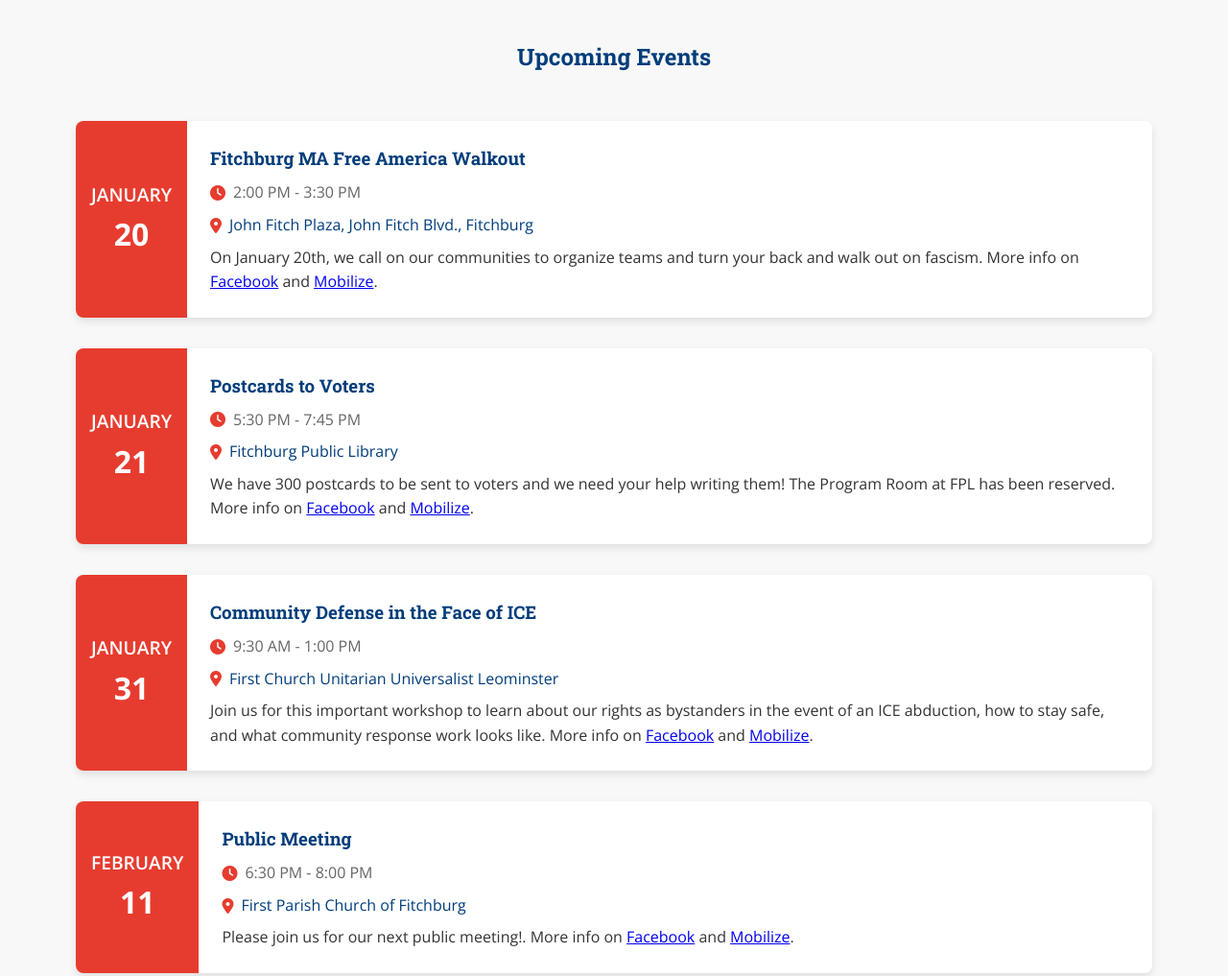
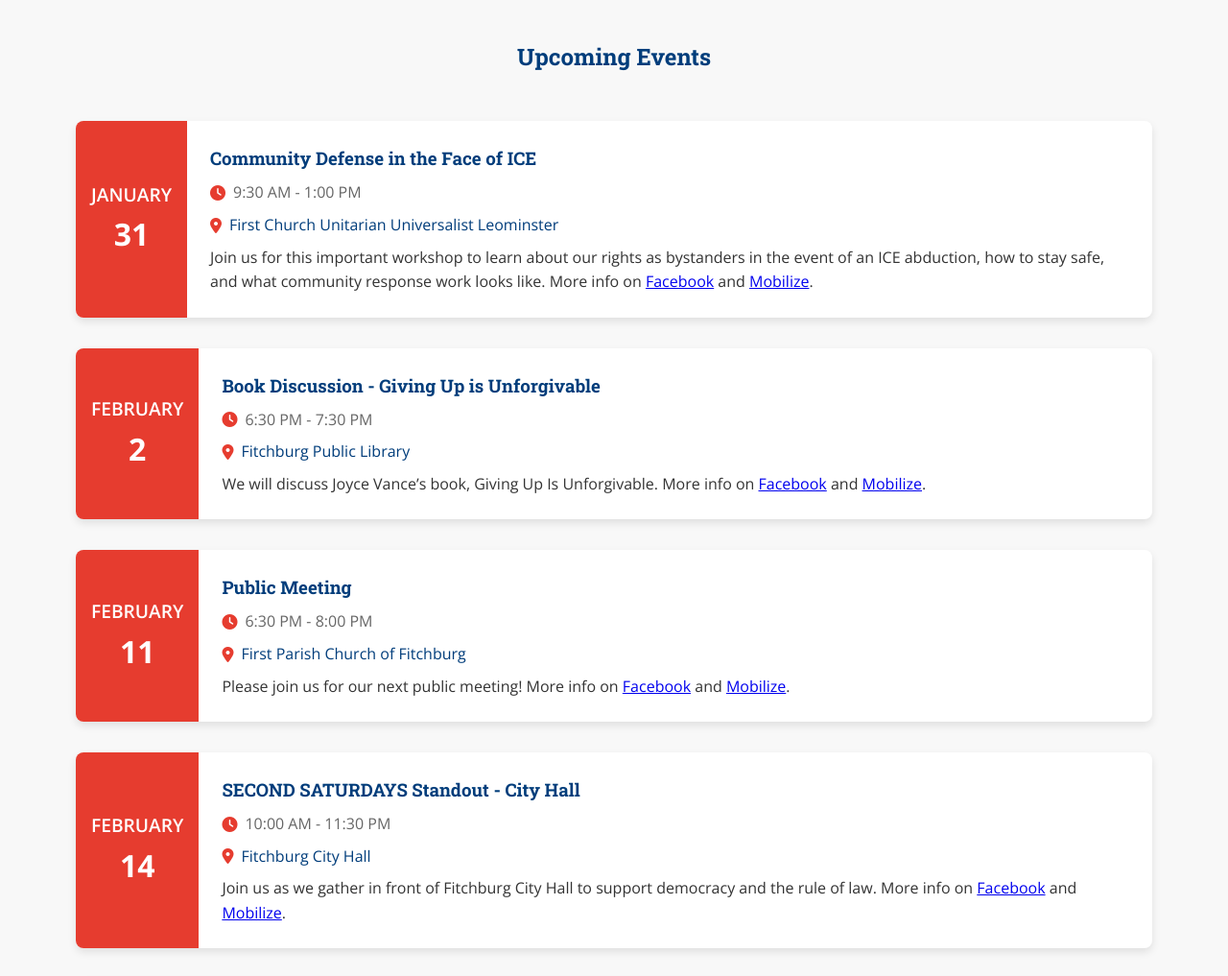
Before and after one commit to corkupine/indivisiblefitchburgma.org, a website: page index.html in a window 1280 px wide. Shown: the part 2760-3777 px from the top of the page at 96% size. Drawn offline with nearby package versions, Linux system fonts and the light colour scheme.

Commit message:
book club

```diff
--- a/index.html
+++ b/index.html
@@ -126,7 +126,7 @@
         <div class="container">
             <h2>Upcoming Events</h2>
             <div class="event-list">
-                <div class="event">
+                <!-- <div class="event">
                     <div class="event-date">
                         <span class="month">January</span>
                         <span class="day">20</span>
@@ -149,7 +149,7 @@
                         <p class="event-location"><i class="fas fa-map-marker-alt"></i> <a href="https://maps.app.goo.gl/CApWec1sUR2zwzvH8" target="_blank">Fitchburg Public Library</a></p>
                         <p>We have 300 postcards to be sent to voters and we need your help writing them! The Program Room at FPL has been reserved. More info on <a href="https://www.facebook.com/events/1393525568912815" target="_blank">Facebook</a> and <a href="https://www.mobilize.us/mobilize/event/878554/" target="_blank">Mobilize</a>.</p>
                     </div>
-                </div>
+                </div> -->
                 <div class="event">
                     <div class="event-date">
                         <span class="month">January</span>
@@ -165,13 +165,25 @@
                 <div class="event">
                     <div class="event-date">
                         <span class="month">February</span>
+                        <span class="day">2</span>
+                    </div>
+                    <div class="event-details">
+                        <h3>Book Discussion - Giving Up is Unforgivable</h3>
+                        <p class="event-time"><i class="fas fa-clock"></i>6:30 PM - 7:30 PM</p>
+                        <p class="event-location"><i class="fas fa-map-marker-alt"></i> <a href="https://maps.app.goo.gl/v93gQ43QzkpBANWt6" target="_blank">Fitchburg Public Library</a></p>
+                        <p>We will discuss Joyce Vance’s book, Giving Up Is Unforgivable. More info on <a href="https://www.facebook.com/events/1445943486946746" target="_blank">Facebook</a> and <a href="https://www.mobilize.us/mobilize/event/891024/" target="_blank">Mobilize</a>.</p>
+                    </div>
+                </div>
+                <div class="event">
+                    <div class="event-date">
+                        <span class="month">February</span>
                         <span class="day">11</span>
                     </div>
                     <div class="event-details">
                         <h3>Public Meeting</h3>
                         <p class="event-time"><i class="fas fa-clock"></i>6:30 PM - 8:00 PM</p>
                         <p class="event-location"><i class="fas fa-map-marker-alt"></i> <a href="https://maps.app.goo.gl/FZUa21V4UBRjN7QZ7" target="_blank">First Parish Church of Fitchburg</a></p>
-                        <p>Please join us for our next public meeting!. More info on <a href="https://www.facebook.com/events/1317233193781046" target="_blank">Facebook</a> and <a href="https://www.mobilize.us/mobilize/event/881388/" target="_blank">Mobilize</a>.</p>
+                        <p>Please join us for our next public meeting! More info on <a href="https://www.facebook.com/events/1317233193781046" target="_blank">Facebook</a> and <a href="https://www.mobilize.us/mobilize/event/881388/" target="_blank">Mobilize</a>.</p>
                     </div>
                 </div>
                 <div class="event">
```
